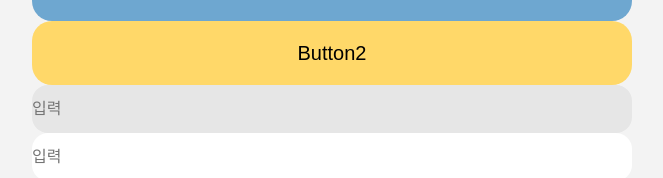
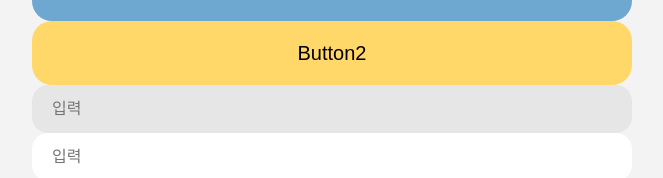
Before and after one commit to fbgjung/KKUMTEUL-FE, a React (Vite) app: page / in a window 1280 px wide. Shown: the part 1003-1181 px from the top of the page, without its empty margins (308-971 px from the left). Built offline with nearby package versions, Linux system fonts and the light colour scheme.

Commit message:
Feat: 전역 Input placeholder 위치 수정

```diff
--- a/src/styles/globalStyles.ts
+++ b/src/styles/globalStyles.ts
@@ -60,7 +60,7 @@ export const Input  = styled.input<{color: string, inputcolor:string}>`
   border-radius: 16px;
   width: 100%;
   height: 48px;
-  margin 0 auto;
+  margin : 0 auto;
   border: none;
   &:focus {
     outline: 2px solid ${({ color }) => color};
@@ -71,7 +71,7 @@ export const Input  = styled.input<{color: string, inputcolor:string}>`
   flex-direction: row;
   justify-content: space-between;
   align-items: center;
-
+  padding-left: 20px;
 `
 
 // 관리자 페이지
```
